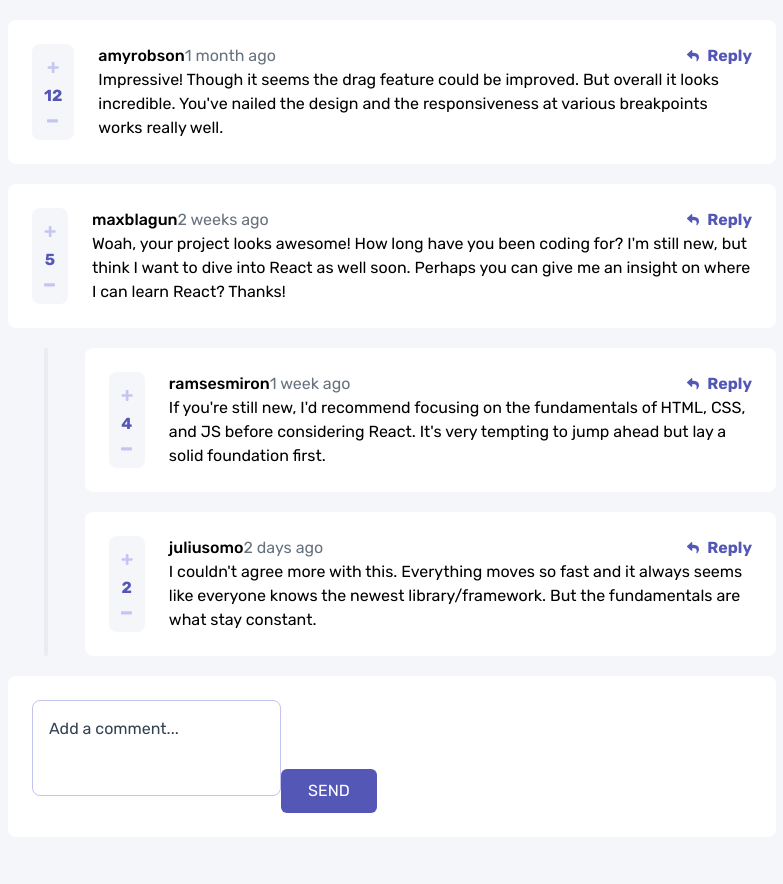
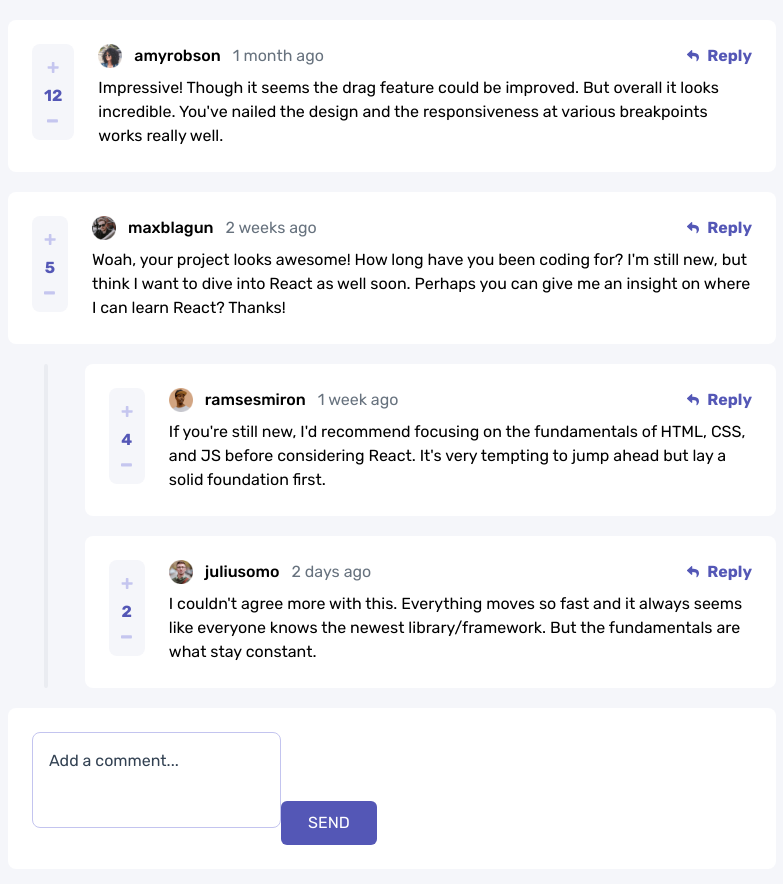
Before and after one commit to avsecam/fm-comments, a Next.js app: page / in a window 1280 px wide. Shown: the top 884 px of the page, without its empty margins (248-1031 px from the left). Before the commit the page ends 857 px from the top, so only its background shows below. Built offline with nearby package versions, Linux system fonts and the light colour scheme.

Commit message:
Add profile pictures.

```diff
--- a/app/CommentBlock.tsx
+++ b/app/CommentBlock.tsx
@@ -18,20 +18,14 @@ export default function CommentBlock({ comment }: Props) {
           </div>
         </div>
       ) : (
-				<></>
-			)}
+        <></>
+      )}
     </div>
   );
 }
 
 function Comment({ comment }: Props) {
-  const {
-    score,
-    user: { username },
-    createdAt,
-    content,
-    replies,
-  } = comment;
+  const { score, user, createdAt, content, replies } = comment;
 
   return (
     <article className="flex flex-row bg-white p-6 mt-5 gap-6 rounded-lg">
@@ -50,11 +44,18 @@ function Comment({ comment }: Props) {
           height={iconSize}
         />
       </aside>
-      <div className="flex flex-1 flex-col justify-around">
-        <div className="bg-red-300">
+      <div className="flex flex-1 flex-col justify-around gap-2">
+        <div>
           <div className="flex">
-            <div className="flex flex-1">
-              <span className="font-medium">{username}</span>
+            <div className="flex flex-1 items-center gap-3">
+              <Image
+                alt={`Profile picture of ${user.username}`}
+                src={user.image.png}
+								width={iconSize}
+								height={iconSize}
+								className="w-6 h-6"
+              />
+              <span className="font-medium">{user.username}</span>
               <span className="text-grayishBlue">{createdAt}</span>
             </div>
             <div className="flex flex-row items-center text-moderateBlue font-bold gap-2">
```
